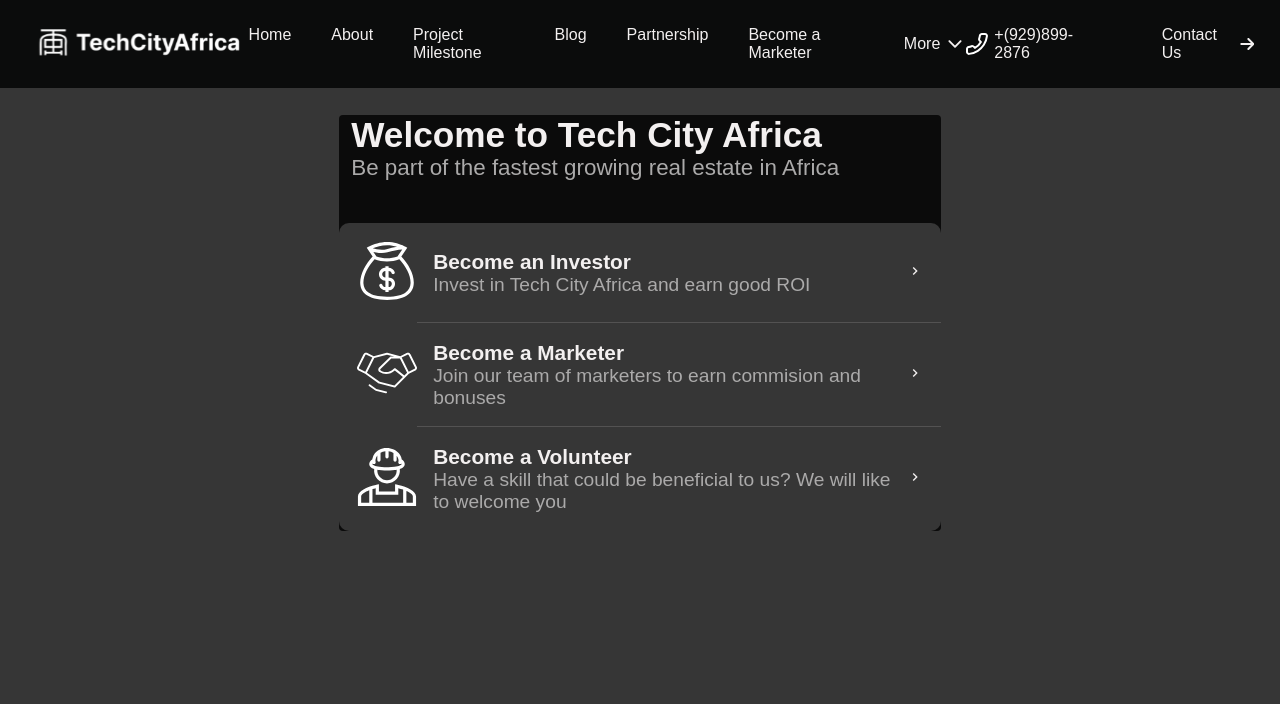
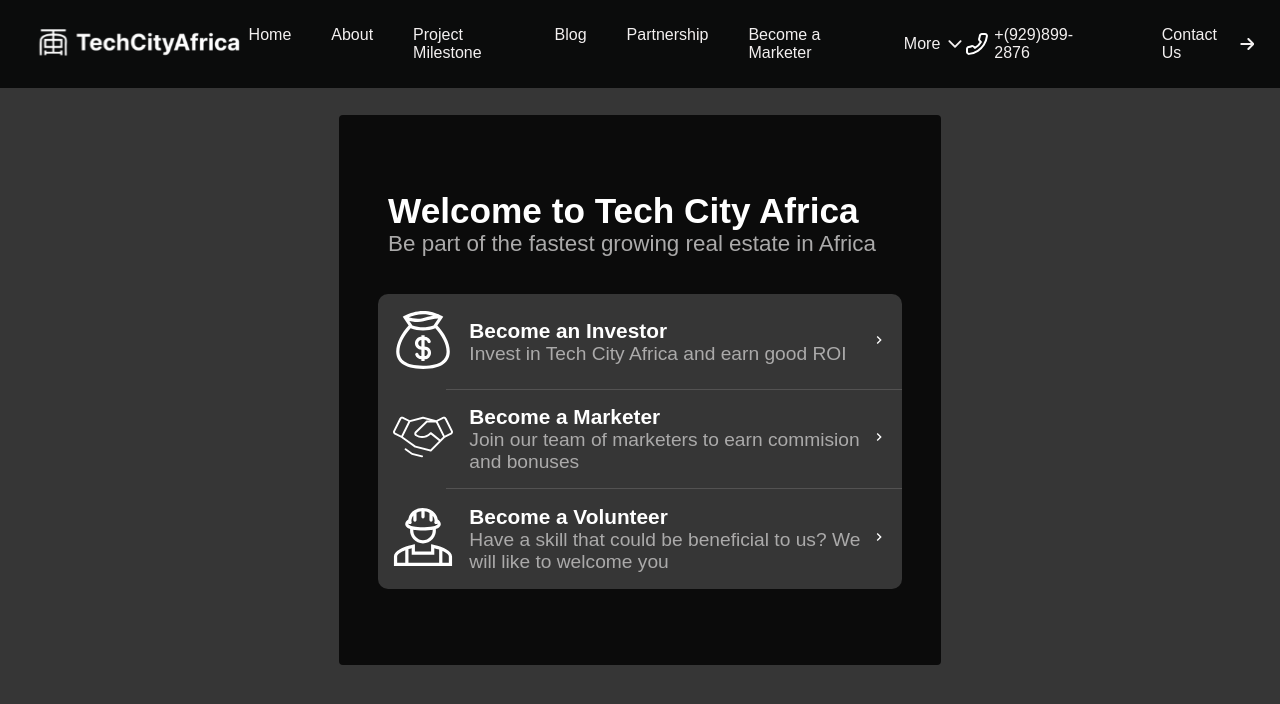
Before and after one commit to onyinyechi-okeke/TechCity, a React (Vite) app: page / in a window 1280 px wide. Shown: the top 704 px of the page. Built offline with nearby package versions, Linux system fonts and the light colour scheme.

Commit message:
hosting8

```diff
--- a/src/Pages/Home/Home.css
+++ b/src/Pages/Home/Home.css
@@ -1,15 +1,11 @@
 .home-host {
     width: 47%;
     margin-top: 7%;
-    background-color: #0b0b0b;
-    color: rgb(243, 240, 240);
-    margin-left: auto;
-    margin-right:auto;
-    border-radius: 4px;
-    -webkit-border-radius: 4px;
-    -moz-border-radius: 4px;
-    -ms-border-radius: 4px;
-    -o-border-radius: 4px;
+    padding: 0;
+}
+
+.home-host1 {
+    padding: 6% 3%;
 }
 
 .home-header {
--- a/src/Pages/Home/Home.jsx
+++ b/src/Pages/Home/Home.jsx
@@ -20,7 +20,7 @@
 }
 
   return (
-    <div  className= 'home-host'>
+    <div  className= 'home-host home-host1' style={{marginTop: '7%', backgroundColor: '#0b0b0b', marginLeft:'auto', marginRight: 'auto', color: 'white', borderRadius: '4px'}}>
         <div className='home-header'>
             <h2>Welcome to Tech City Africa</h2>
             <p>Be part of the fastest growing real estate in Africa</p>
```
